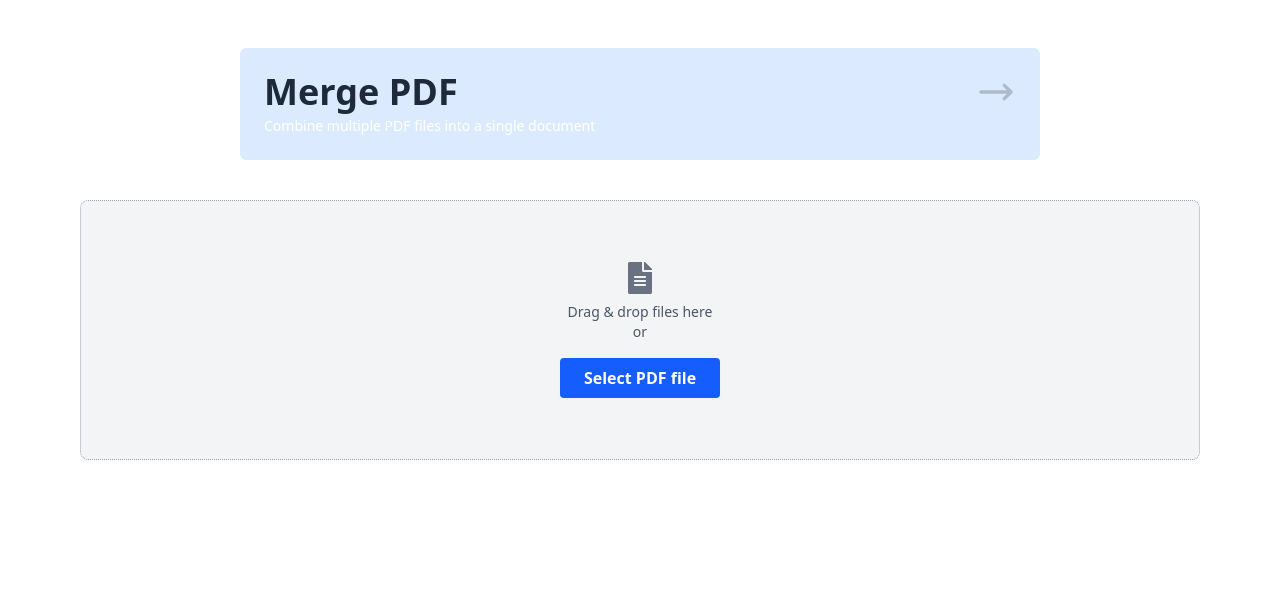
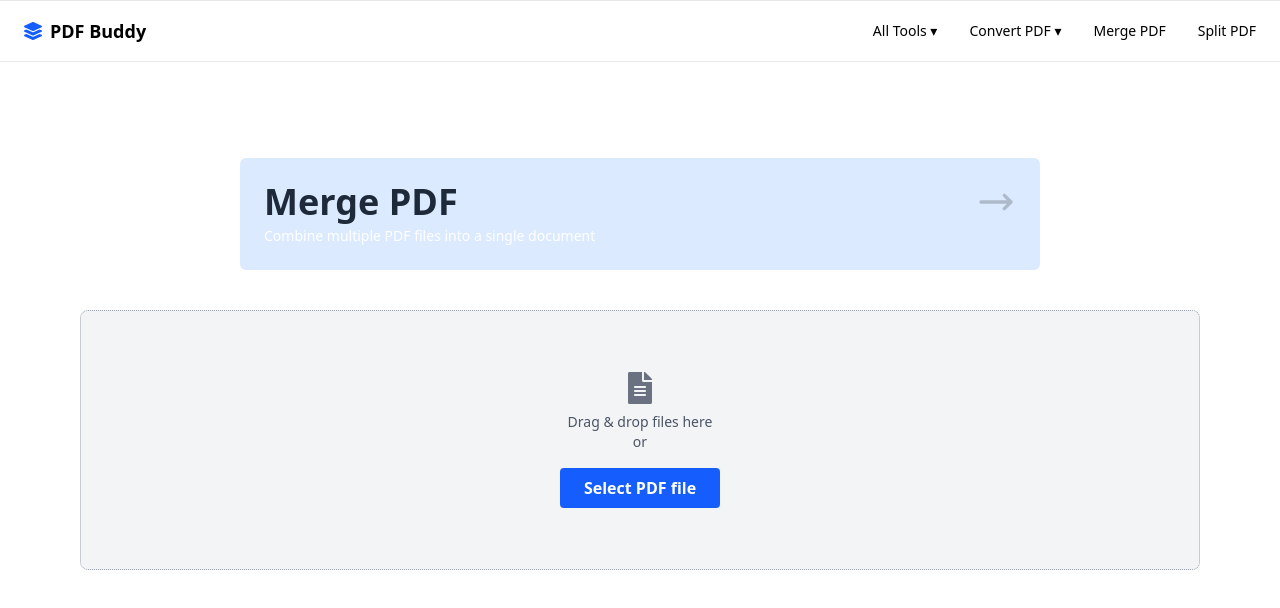
Before and after one commit to Anandhian/Intern-PdfWebsite, a React (Vite) app: page / in a window 1280 px wide. Shown: the top 608 px of the page. Built offline with nearby package versions, Linux system fonts and the light colour scheme.

Commit message:
creating navabr

```diff
--- a/src/App.jsx
+++ b/src/App.jsx
@@ -3,11 +3,13 @@ import FileGetter from './Components/FileGetter'
 import { BrowserRouter, Routes, Route } from 'react-router-dom'
 import FilePreview from './Pages/FilePreview'
 import MergeSuccess from './Pages/MergeSuccess'
+import Navbar from './Components/Navbar'
 
 const App = () => {
   return (
     <div>
       <BrowserRouter>
+      <Navbar></Navbar>
         <Routes>
           <Route path="/" element={<FileGetter />} />
          <Route path="/preview" element={<FilePreview />} />
--- a/src/Components/FileGetter.jsx
+++ b/src/Components/FileGetter.jsx
@@ -2,7 +2,7 @@ import { FaFileAlt } from "react-icons/fa";
 
 export default function FileGetter() {
   return (
-    <div className="min-h-screen bg-white flex flex-col items-center py-12 px-4">
+    <div className="min-h-screen bg-white flex flex-col items-center py-24 px-4">
       {/* Header Section */}
       <div className="bg-blue-100 w-[800px] p-6 rounded-md text-left mb-10 relative">
         <h1 className="text-4xl font-bold text-gray-800">Merge PDF</h1>
--- /dev/null
+++ b/src/Components/Navbar.jsx
@@ -0,0 +1,26 @@
+import React from "react";
+import { FaLayerGroup } from "react-icons/fa";
+
+const Navbar = () => {
+  return (
+    <div className="w-full border-y border-gray-200 bg-white">
+      <div className="max-w-7xl mx-auto px-6 py-4 flex items-center justify-between">
+        {/* Left: Logo */}
+        <div className="flex items-center space-x-2">
+          <FaLayerGroup className="text-blue-600 text-lg" />
+          <span className="font-bold text-black text-lg">PDF Buddy</span>
+        </div>
+
+        {/* Right: Nav links */}
+        <div className="flex items-center space-x-8 text-sm text-black">
+          <div className="cursor-pointer">All Tools ▾</div>
+          <div className="cursor-pointer">Convert PDF ▾</div>
+          <div className="cursor-pointer">Merge PDF</div>
+          <div className="cursor-pointer">Split PDF</div>
+        </div>
+      </div>
+    </div>
+  );
+};
+
+export default Navbar;
```
